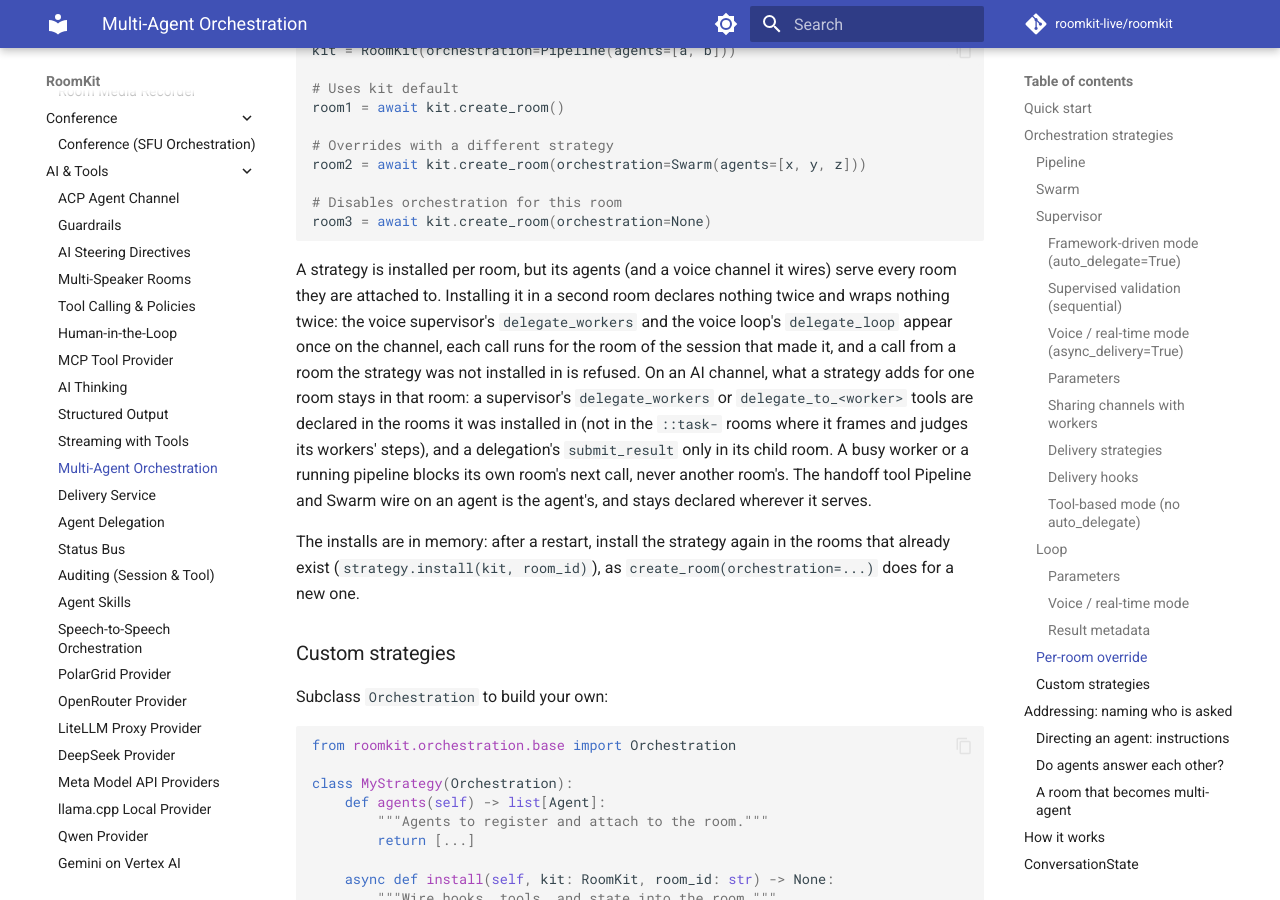
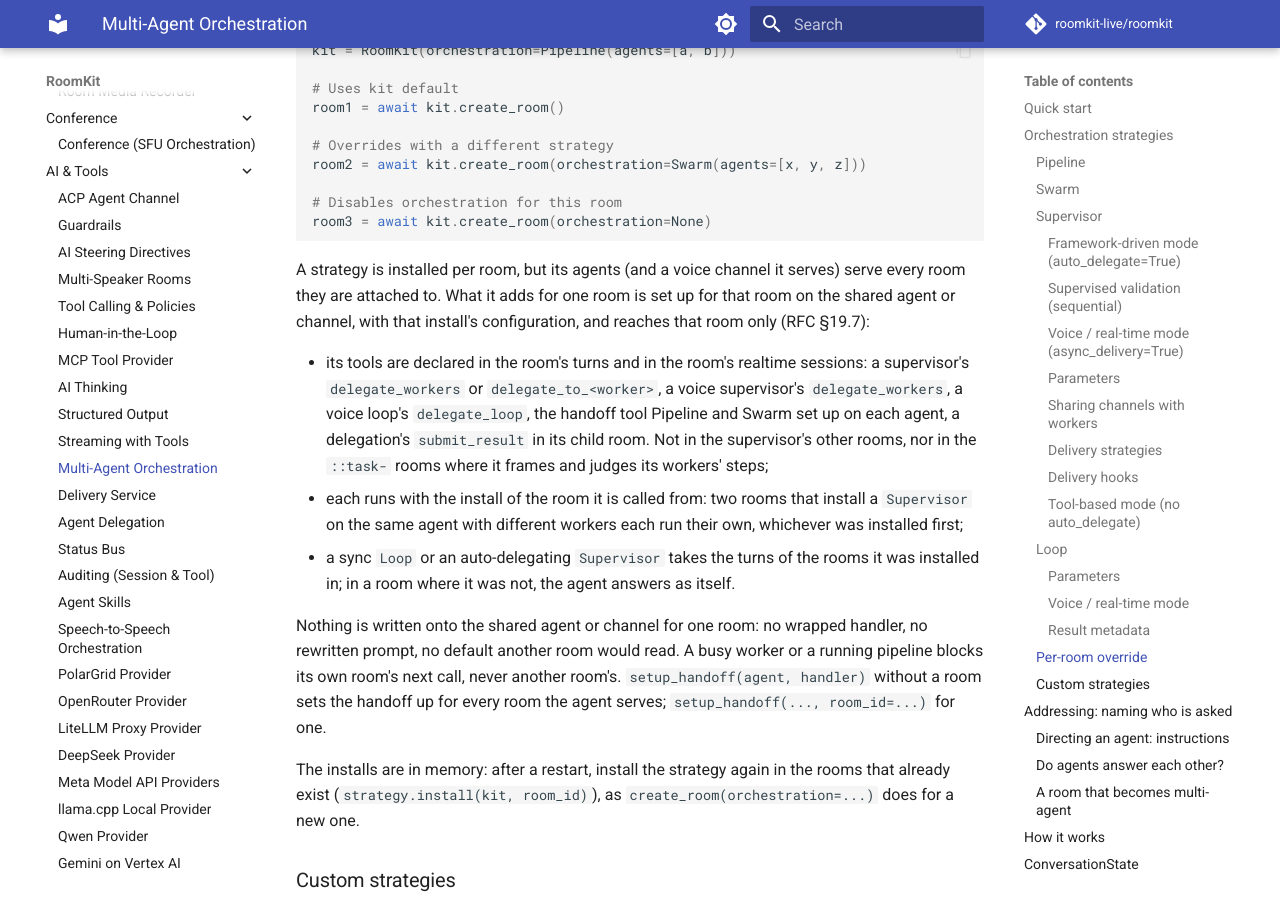
Before and after one commit to roomkit-live/roomkit-docs, an MkDocs documentation site: the page built from docs/guides/orchestration.md, in a window 1280 px wide and 900 px high, scrolled down 9484 px. Built offline with MkDocs 1.6.1 and Material for MkDocs 9.7.7, drawn with Linux system fonts in a browser that asks for light colours; comment, search, counter and statistics services are not loaded.

Commit message:
docs(orchestration): a strategy's tools and configuration per room, a session's own reconfiguration, Tool Search per session, and one tool per name (RMK-307)

````diff
--- a/docs/guides/orchestration.md
+++ b/docs/guides/orchestration.md
@@ -411,18 +411,28 @@ room3 = await kit.create_room(orchestration=None)
 ```
 
 A strategy is installed per room, but its agents (and a voice channel it
-wires) serve every room they are attached to. Installing it in a second room
-declares nothing twice and wraps nothing twice: the voice supervisor's
-`delegate_workers` and the voice loop's `delegate_loop` appear once on the
-channel, each call runs for the room of the session that made it, and a call
-from a room the strategy was not installed in is refused. On an AI channel,
-what a strategy adds for one room stays in that room: a supervisor's
-`delegate_workers` or `delegate_to_<worker>` tools are declared in the rooms
-it was installed in (not in the `::task-` rooms where it frames and judges its
-workers' steps), and a delegation's `submit_result` only in its child room. A
-busy worker or a running pipeline blocks its own room's next call, never
-another room's. The handoff tool Pipeline and Swarm wire on an agent is the
-agent's, and stays declared wherever it serves.
+serves) serve every room they are attached to. What it adds for one room is
+set up for that room on the shared agent or channel, with that install's
+configuration, and reaches that room only (RFC §19.7):
+
+- its tools are declared in the room's turns and in the room's realtime
+  sessions: a supervisor's `delegate_workers` or `delegate_to_<worker>`, a
+  voice supervisor's `delegate_workers`, a voice loop's `delegate_loop`, the
+  handoff tool Pipeline and Swarm set up on each agent, a delegation's
+  `submit_result` in its child room. Not in the supervisor's other rooms, nor
+  in the `::task-` rooms where it frames and judges its workers' steps;
+- each runs with the install of the room it is called from: two rooms that
+  install a `Supervisor` on the same agent with different workers each run
+  their own, whichever was installed first;
+- a sync `Loop` or an auto-delegating `Supervisor` takes the turns of the
+  rooms it was installed in; in a room where it was not, the agent answers as
+  itself.
+
+Nothing is written onto the shared agent or channel for one room: no wrapped
+handler, no rewritten prompt, no default another room would read. A busy
+worker or a running pipeline blocks its own room's next call, never another
+room's. `setup_handoff(agent, handler)` without a room sets the handoff up for
+every room the agent serves; `setup_handoff(..., room_id=...)` for one.
 
 The installs are in memory: after a restart, install the strategy again in the
 rooms that already exist (`strategy.install(kit, room_id)`), as
````
Also changed, not shown: docs/features.md (+1 -0 lines), docs/guides/agent-delegation.md (+1 -1 lines), docs/guides/realtime-orchestration.md (+15 -10 lines), docs/guides/realtime-voice-providers.md (+8 -3 lines), docs/guides/tool-calling.md (+23 -0 lines).
